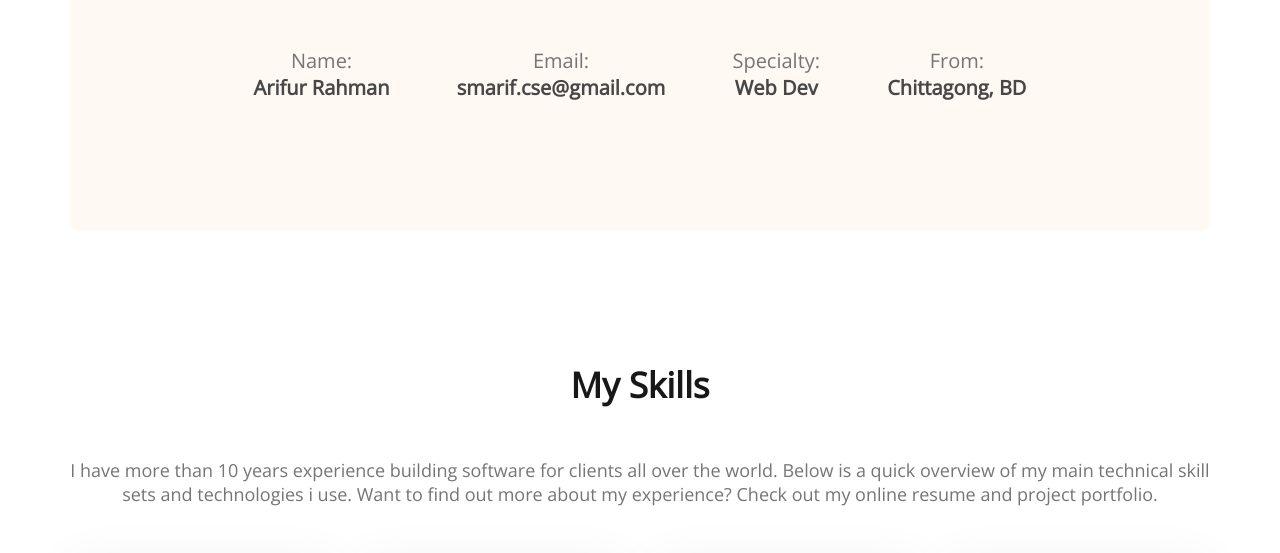
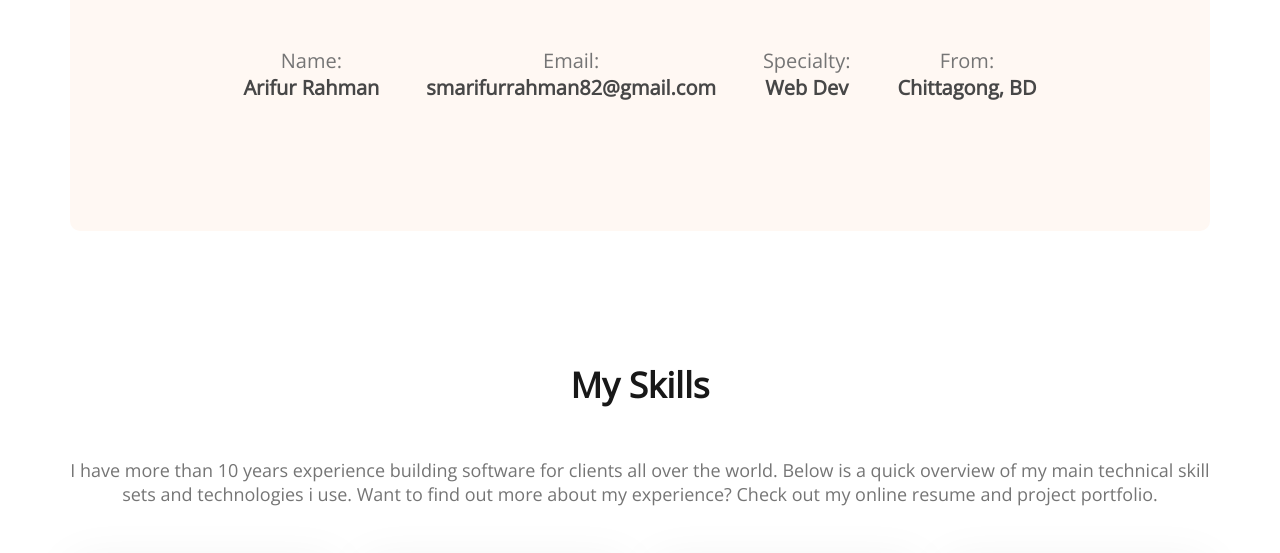
Before and after one commit to smarifurrahman/developer-portfolio, a plain HTML site: page index.html in a window 1280 px wide. Shown: the part 1258-1811 px from the top of the page. Drawn offline with nearby package versions, Linux system fonts and the light colour scheme.

Commit message:
email updated

```diff
--- a/index.html
+++ b/index.html
@@ -43,7 +43,7 @@
                 </div>
                 <div class="about-info">
                     <p class="info-title">Email:</p>
-                    <p class="info-description">smarif.cse@gmail.com</p>
+                    <p class="info-description">smarifurrahman82@gmail.com</p>
                 </div>
                 <div class="about-info">
                     <p class="info-title">Specialty:</p>
```
